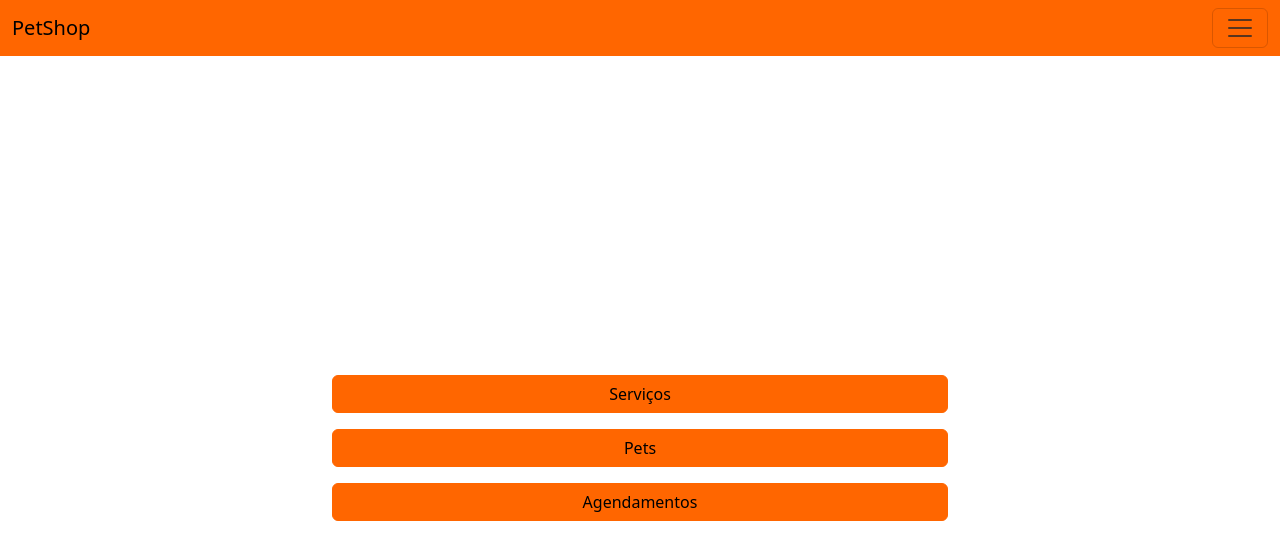
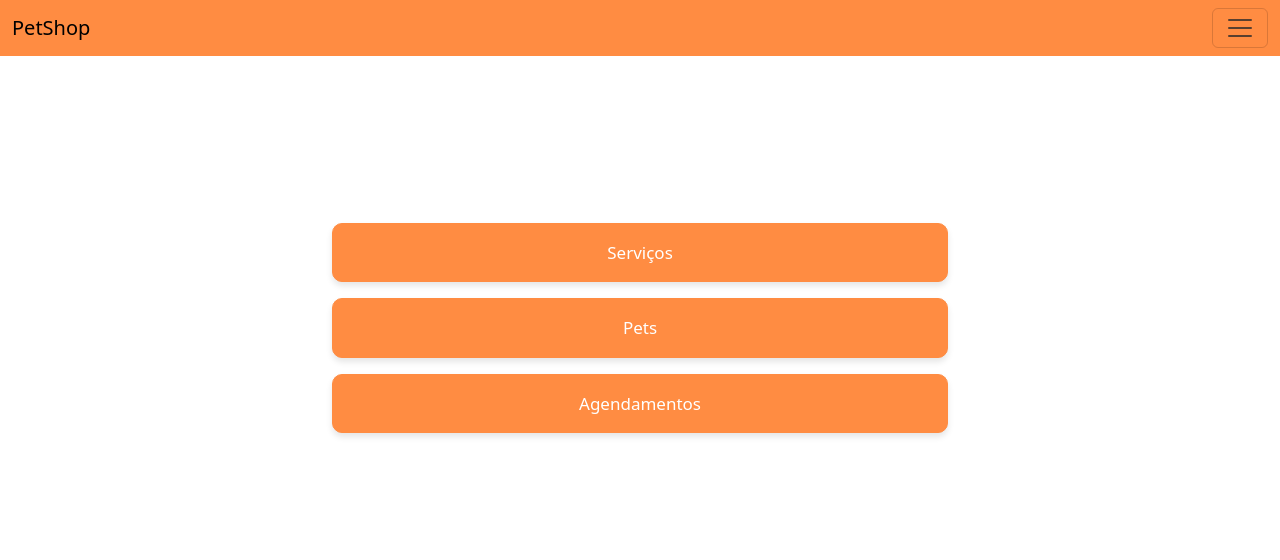
Before and after one commit to RonaldFranklin/petshop-ia-dev, a React (Vite) app: page /home in a window 1280 px wide. Shown: the top 560 px of the page. Built offline with nearby package versions, Linux system fonts and the light colour scheme; sample sign-in values are in the browser's storage.

Commit message:
ajuste tela home

```diff
--- a/src/pages/home-page/home.scss
+++ b/src/pages/home-page/home.scss
@@ -2,24 +2,33 @@ html, body {
     height: 100%;
     margin: 0;
     overflow: hidden;
-background: #6EB1E1;
+    background: #4A90E2;  // Suavizado para um azul menos intenso
 
     .navbar-color {
-    background-color: #ff6600 !important;
-    color: black !important;
-}
+        background-color: #FF8C42; // Laranja mais suave
+        color: white !important;
     }
 
-
     .btn-home {
-    background-color: #ff6600 !important;
-    border-color: #ff6600 !important;
-    color: black !important;
+        background-color: #FF8C42;
+        border-color: #FF8C42;
+        color: white !important;
+        border-radius: 10px;
+        padding: 16px 24px;
+        font-size: 17px;
+        box-shadow: 0 4px 6px rgba(0, 0, 0, 0.1);
+        transition: all 0.1s ease-in-out;
     }
 
     .btn-home:hover {
-    background-color: #cc5200 !important;
-    border-color: #cc5200 !important;
+        background-color: #E67E22;
+        border-color: #E67E22;
+        box-shadow: 0 6px 8px rgba(0, 0, 0, 0.15);
+    }
+
+    .home {
+        height: 70vh !important;
+    }
 }
 
 .no-scroll {
--- a/src/pages/home-page/home.tsx
+++ b/src/pages/home-page/home.tsx
@@ -52,7 +52,7 @@ export default function Home() {
             </Navbar>
         ))}
         <Container fluid>
-        <Row className="vh-100 d-flex justify-content-center align-items-center">
+        <Row className="home d-flex justify-content-center align-items-center">
             <Col md={6} className="d-flex flex-column align-items-center">
                 <Button className="btn-home w-100 mb-3" onClick={() => navigate('/services')}>
                 Serviços
```
Lines whose indentation alone changed are shown as unchanged.
